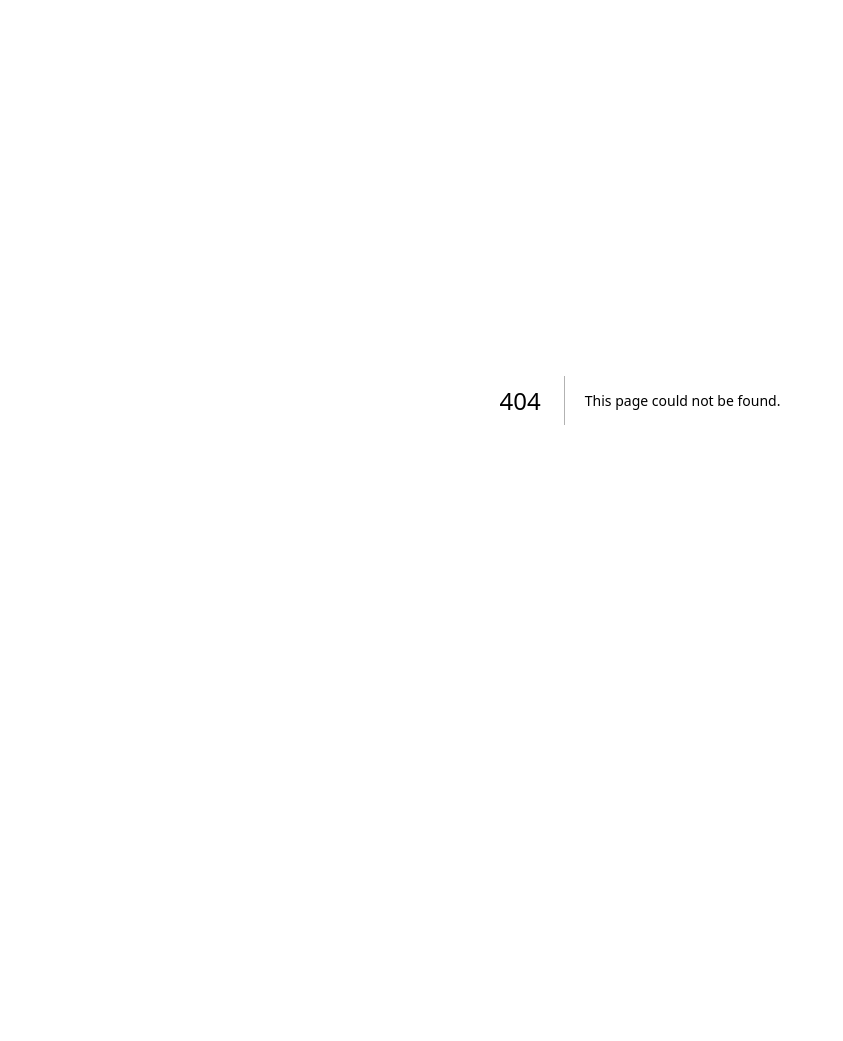
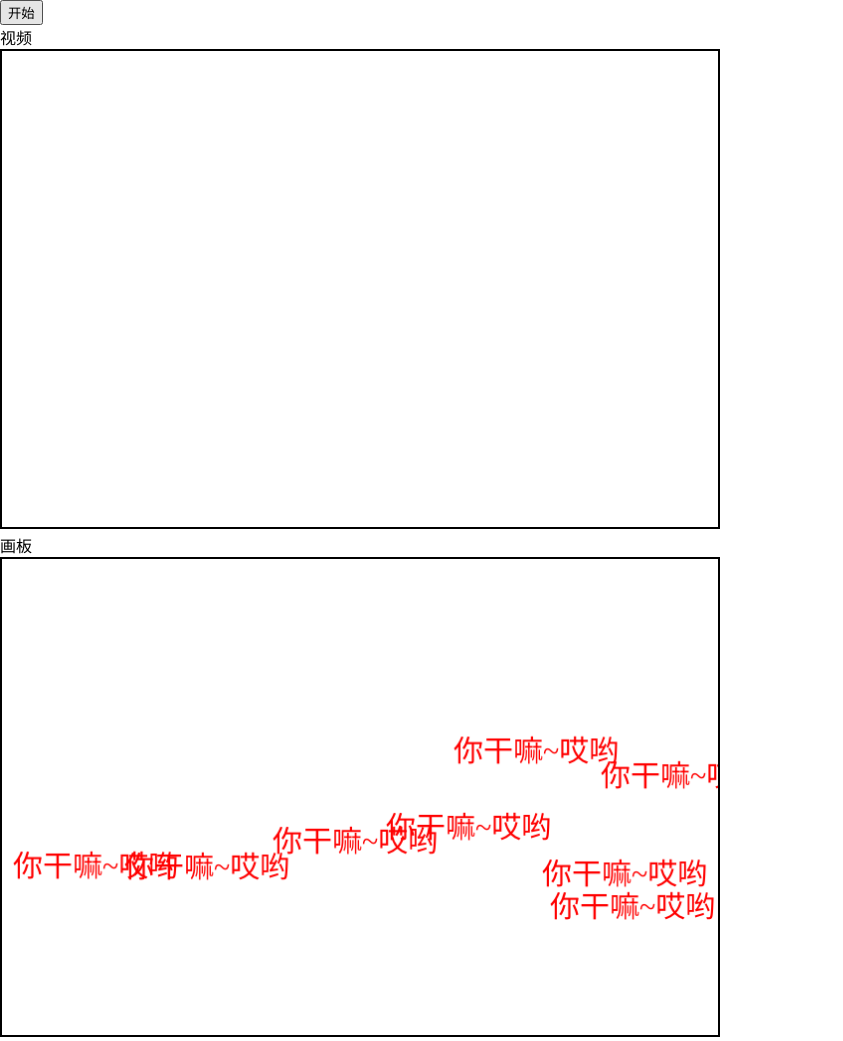
Before and after one commit to zakeeee/next-demo, a Next.js app: page /media-stream-demo/canvas in a window 1280 px wide. Before the commit this address had no page. Shown: the whole page, without its empty margins (0-843 px from the left). Before the commit the page ends 800 px from the top, so only its background shows below. Built offline with nearby package versions, Linux system fonts and the light colour scheme.

Commit message:
feat: add some demos

```diff
--- /dev/null
+++ b/pages/media-stream-demo/canvas.tsx
@@ -0,0 +1,82 @@
+import Head from "next/head";
+import { useEffect, useRef, useState } from "react";
+
+export default function Canvas() {
+  const videoRef = useRef<HTMLVideoElement | null>(null);
+  const canvasRef = useRef<HTMLCanvasElement | null>(null);
+  const mediaStreamRef = useRef<MediaStream | null>(null);
+  const [playing, setPlaying] = useState(false);
+
+  useEffect(() => {
+    const id = window.setInterval(() => {
+      const ctx = canvasRef.current?.getContext("2d");
+      if (!ctx) {
+        return;
+      }
+      const x = Math.floor(Math.random() * 650);
+      const y = Math.floor(Math.random() * 400);
+      ctx.fillStyle = "red";
+      ctx.font = '30px "Microsoft Yahei"';
+      ctx.fillText("你干嘛~哎哟", x, y);
+    }, 1000);
+    return () => {
+      window.clearInterval(id);
+    };
+  }, []);
+
+  const onClick = async () => {
+    if (playing) {
+      mediaStreamRef.current?.getTracks().forEach((track) => {
+        track.stop();
+      });
+      setPlaying(false);
+    } else {
+      const video = videoRef.current;
+      const canvas = canvasRef.current;
+      if (!video || !canvas) {
+        return;
+      }
+      const mediaStream = (mediaStreamRef.current = canvas.captureStream(30));
+      video.srcObject = mediaStream;
+      video.addEventListener("loadedmetadata", function () {
+        this.play().then(() => {
+          setPlaying(true);
+        });
+      });
+    }
+  };
+
+  return (
+    <div>
+      <Head>
+        <title>Canvas</title>
+      </Head>
+
+      <main>
+        <div>
+          <button onClick={onClick}>{playing ? "停止" : "开始"}</button>
+        </div>
+        <div>视频</div>
+        <video
+          ref={videoRef}
+          style={{
+            border: "2px solid black",
+          }}
+          width={720}
+          height={480}
+        />
+        <div>画板</div>
+        <canvas
+          ref={canvasRef}
+          style={{
+            width: "720px",
+            height: "480px",
+            border: "2px solid black",
+          }}
+          width={720}
+          height={480}
+        ></canvas>
+      </main>
+    </div>
+  );
+}
```
Also changed, not shown: pages/media-stream-demo/camera.tsx (added, +55 -0 lines), pages/media-stream-demo/display.tsx (added, +53 -0 lines), pages/web-audio-demo/demo1.tsx (added, +13 -0 lines), 2 other files (tests, documents, lock files or other folders).
